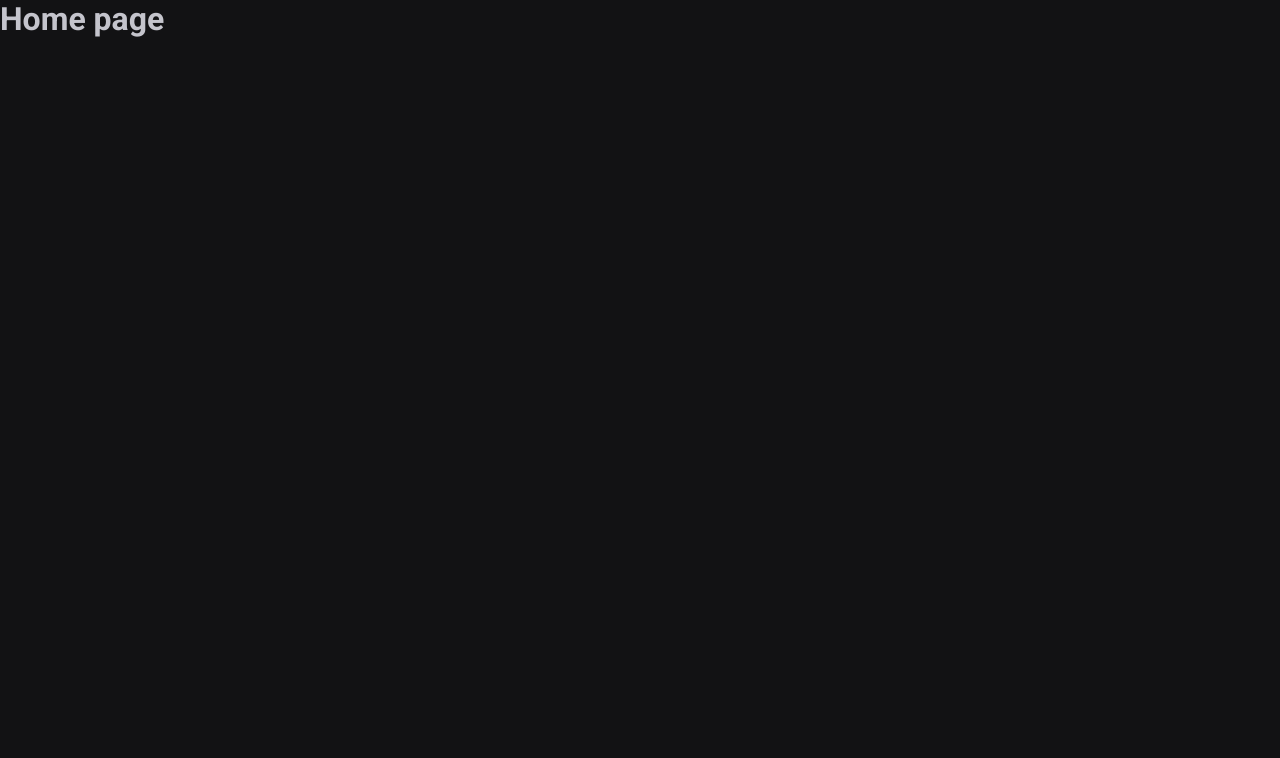
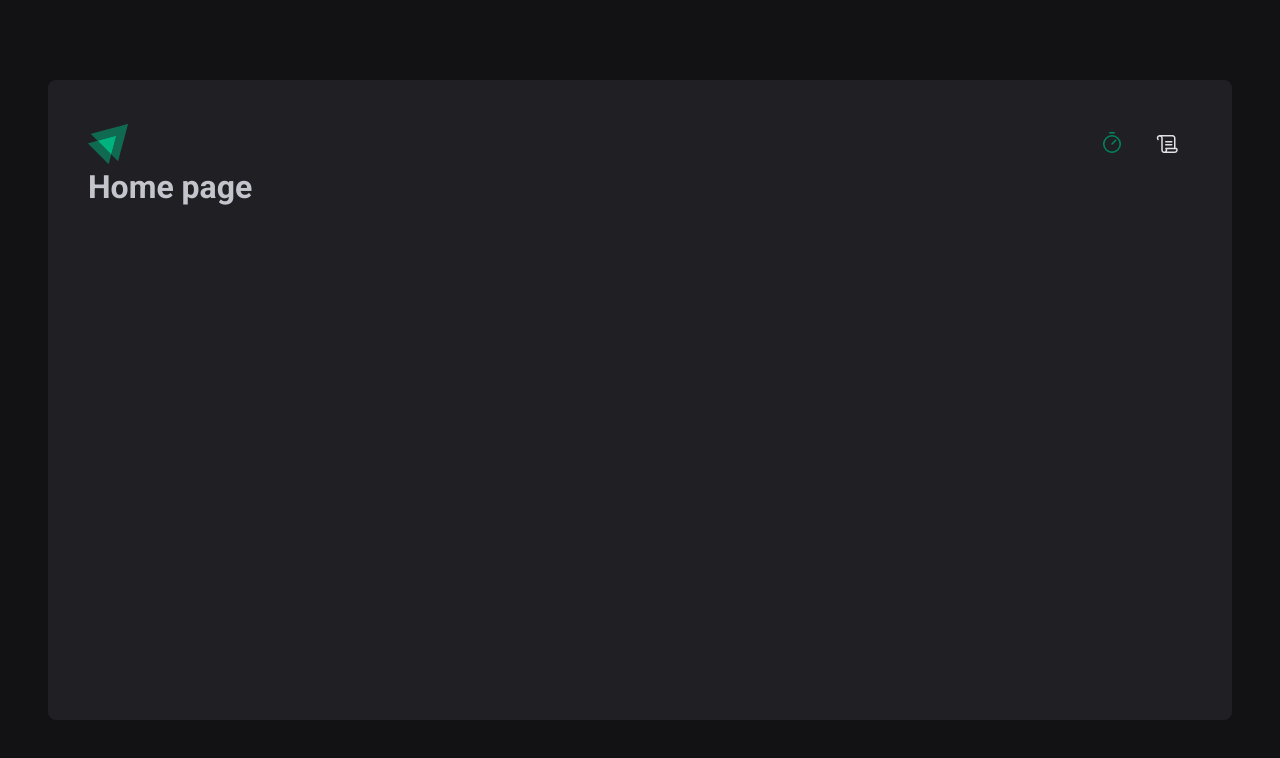
Before and after one commit to antoniojpsalves/02-ignite-timer, a React (Vite) app: page / in a window 1280 px wide. Shown: the top 758 px of the page. Built offline with nearby package versions, Linux system fonts and the light colour scheme.

Commit message:
:tada: :sparkles: continuando o projeto de pomodoro

```diff
--- a/index.html
+++ b/index.html
@@ -5,6 +5,7 @@
   <meta charset="UTF-8" />
   <link rel="preconnect" href="https://fonts.googleapis.com">
   <link rel="preconnect" href="https://fonts.gstatic.com" crossorigin>
+  <link rel="shortcut icon" href="src/assets/logo.svg" type="image/x-icon">
 
   <meta name="viewport" content="width=device-width, initial-scale=1.0" />
 
--- a/package.json
+++ b/package.json
@@ -10,6 +10,7 @@
     "preview": "vite preview"
   },
   "dependencies": {
+    "phosphor-react": "^1.4.1",
     "react": "^18.2.0",
     "react-dom": "^18.2.0",
     "react-router-dom": "^6.23.1",
--- a/src/Router.tsx
+++ b/src/Router.tsx
@@ -2,13 +2,16 @@ import { Routes, Route } from 'react-router-dom'
 
 import { Home } from './pages/Home'
 import { History } from './pages/History'
+import { DefaultLayout } from './layouts/DefaultLayout'
 
 
 export function Router() {
   return (
     <Routes>
-      <Route path='/' element={<Home />} />
-      <Route path='/history' element={<History />} />
+      <Route path='/' element={<DefaultLayout />}>
+        <Route path='/' element={<Home />} />
+        <Route path='/history' element={<History />} />
+      </Route>
     </Routes>
   )
 }
--- /dev/null
+++ b/src/components/Header/index.tsx
@@ -0,0 +1,24 @@
+import { HeaderContainer } from "./styles";
+
+import LogoIgnite from '../../assets/logo.svg';
+
+import { Scroll, Timer } from "phosphor-react";
+
+
+import { NavLink } from "react-router-dom";
+
+export function Header() {
+  return (
+    <HeaderContainer>
+      <img src={LogoIgnite} alt="" />
+      <nav>
+        <NavLink to='/' title="Timer">
+          <Timer size={24} />
+        </NavLink>
+        <NavLink to="/history" title="Histórico">
+          <Scroll size={24} />
+        </NavLink>
+      </nav>
+    </HeaderContainer>
+  )
+}
--- /dev/null
+++ b/src/components/Header/styles.ts
@@ -0,0 +1,36 @@
+import styled from 'styled-components'
+
+
+export const HeaderContainer = styled.header`
+  display: flex;
+  align-items: center;
+  justify-content: space-between;
+
+
+  nav {
+    display: flex;
+    gap: .5rem;
+
+    a {
+      width: 3rem;
+      height: 3rem;
+
+      display: flex;
+      justify-content: center;
+      align-items: center;
+
+      color: ${props => props.theme['gray-100']};
+
+      border-top: 3px solid transparent;
+      border-bottom: 3px solid transparent;
+
+      &:hover {
+        border-bottom: 3px solid ${props => props.theme['green-500']}
+      }
+
+      &.active {
+        color: ${props => props.theme['green-500']}
+      }
+    }
+  }
+`
--- /dev/null
+++ b/src/layouts/DefaultLayout/index.tsx
@@ -0,0 +1,12 @@
+import { Outlet } from "react-router-dom";
+import { Header } from "../../components/Header";
+import { LayoutContainer } from "./styles";
+
+export function DefaultLayout() {
+  return (
+    <LayoutContainer>
+      <Header />
+      <Outlet />
+    </LayoutContainer>
+  )
+}
--- /dev/null
+++ b/src/layouts/DefaultLayout/styles.ts
@@ -0,0 +1,16 @@
+import styled from 'styled-components'
+
+
+export const LayoutContainer = styled.div`
+  max-width: 74rem;
+  height: calc(100vh - 10rem);
+  margin: 5rem auto;
+  padding: 2.5rem;
+
+
+  background-color: ${props => props.theme['gray-800']};
+  border-radius: 8px;
+
+  display: flex;
+  flex-direction: column;
+`
--- a/src/pages/History.tsx
+++ b/src/pages/History.tsx
@@ -1,7 +1,8 @@
-
 
 export function History() {
   return (
-    <h1>History page</h1>
+    <div>
+      <h1>History page</h1>
+    </div>
   )
 }
--- a/src/pages/Home.tsx
+++ b/src/pages/Home.tsx
@@ -1,7 +1,10 @@
+
 
 
 export function Home() {
   return (
-    <h1>Home page</h1>
+    <div>
+      <h1>Home page</h1>
+    </div>
   )
 }
```
Also changed, not shown: src/assets/logo.svg (added), 1 other file (tests, documents, lock files or other folders).
